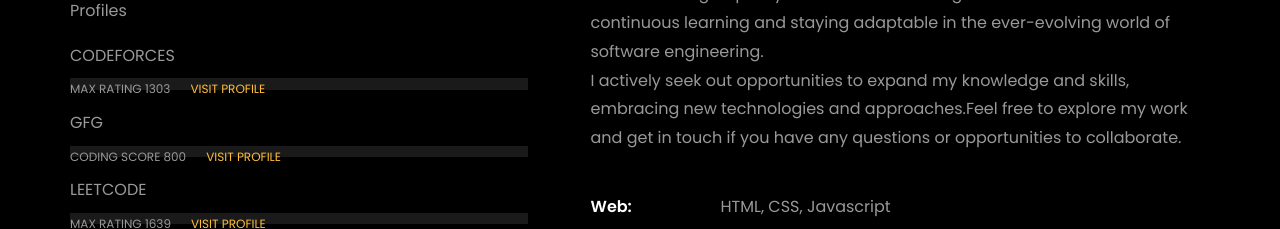
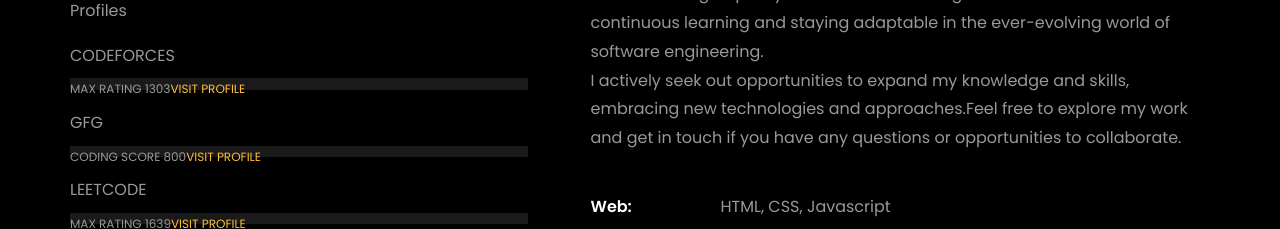
Before and after one commit to vakadamukesh/vakadamukesh.github.io, a plain HTML site: page index.html in a window 1280 px wide. Shown: the part 1096-1325 px from the top of the page. Drawn offline with Linux system fonts and the light colour scheme; files whose address does not match are found by name.

Commit message:
progress bar

```diff
--- a/index.html
+++ b/index.html
@@ -231,17 +231,17 @@
 									<p class="title-s">Profiles</p>
 								<span>CODEFORCES</span>
 									<div class="progress">
-										<div style="padding-right: 20px;">MAX RATING 1303</div>
+										<div style="padding-right: 0px;">MAX RATING 1303</div>
 										<a href="https://codeforces.com/profile/vakadamukeshkumar">VISIT PROFILE</a>
 									</div>
 									<span>GFG</span>
 									<div class="progress">
-										<div style="padding-right: 20px;">CODING SCORE 800</div>
+										<div style="padding-right: 0px;">CODING SCORE 800</div>
 										<a href="https://www.geeksforgeeks.org/user/mukeshkuma7rxi/">VISIT PROFILE</a>
 									</div>
 									<span>LEETCODE</span>
 									<div class="progress">
-										<div style="padding-right: 20px;">MAX RATING 1639</div>
+										<div style="padding-right: 0px;">MAX RATING 1639</div>
 										<a href="https://leetcode.com/u/vakadamukeshkumar/">VISIT PROFILE</a>
 									</div>
 
```
